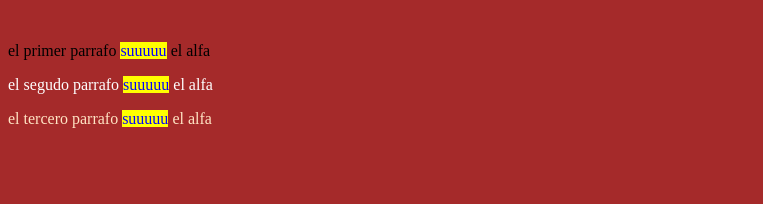
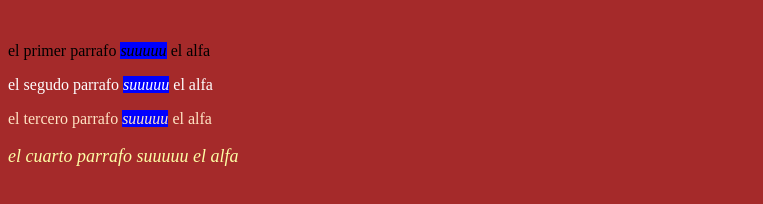
Before and after one commit to SISA0729/1EVAL_HTMLyCSS_APPWEB_ismaelsisa, a plain HTML site: page scc cascada/index.html in a window 1280 px wide. Shown: the part 108-312 px from the top of the page, without its empty margins (0-763 px from the left). Drawn offline with Linux system fonts and the light colour scheme.

Commit message:
ejercicios css

```diff
--- a/scc cascada/index.html
+++ b/scc cascada/index.html
@@ -14,9 +14,9 @@
     <br>
     <br>
     <br>
-    <p>el primer parrafo <span>suuuuu</span> el alfa</p>
-    <p class="parrafo2">el segudo parrafo <span>suuuuu</span> el alfa</p>
-    <p id="parrafo3">el tercero parrafo <span>suuuuu</span> el alfa</p>
-
+    <p>el primer parrafo <em>suuuuu</em> el alfa</p>
+    <p class="parrafo2">el segudo parrafo <em>suuuuu</em> el alfa</p>
+    <p id="parrafo3">el tercero parrafo <em>suuuuu</em> el alfa</p>
+    <p class="oblique">el cuarto parrafo suuuuu el alfa</p>
 </body>
 </html>
--- a/scc cascada/style.css
+++ b/scc cascada/style.css
@@ -14,13 +14,19 @@ img{
     left: 39%;
 
 }
-span{
-    background-color: yellow;
-    color: blue;
-}
+
 .parrafo2{
     color: white;
 }
 #parrafo3{
     color:bisque;
 }
+p em{
+    background-color: blue;
+
+}
+.oblique{
+    font-style: oblique;
+    font-size: large;
+    color: rgb(253, 253, 165);
+}
```
